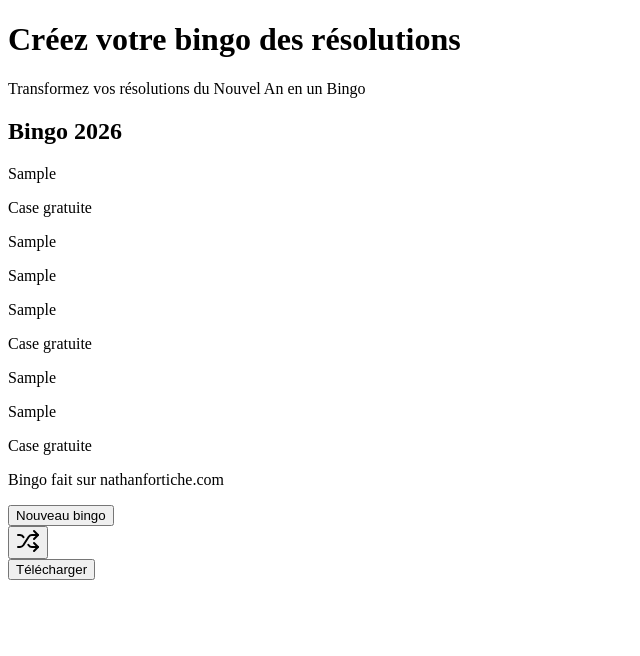
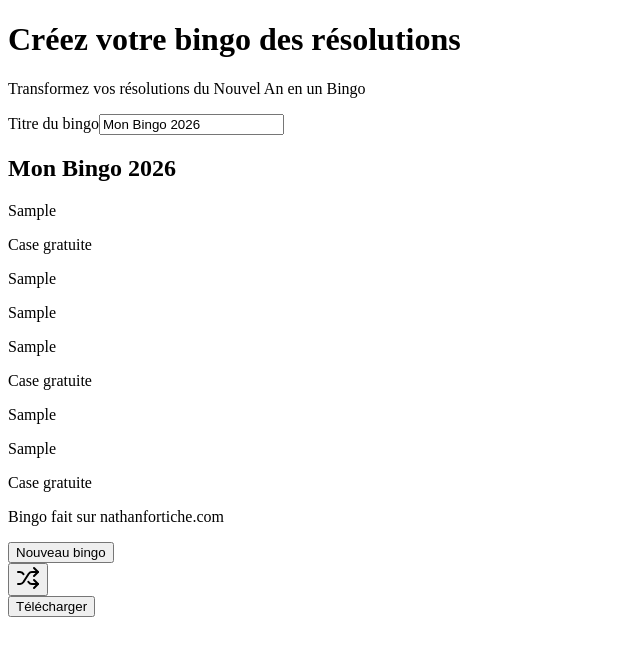
Before and after one commit to nathanfortiche/ForticheBingo, a React (Vite) app in the folder client/: page / in a window 1280 px wide. Both pictures are taken after typing "Sample", "Sample", "Sample", "Sample", "Sample", "Sample" into the empty fields and a click on the button "Créer mon bingo". Shown: the top 656 px of the page, without its empty margins (0-640 px from the left). Built offline with nearby package versions, Linux system fonts and the light colour scheme.

Commit message:
Update bingo card component and home page layout
Replit-Commit-Author: Agent

```diff
--- a/client/src/components/bingo-card.tsx
+++ b/client/src/components/bingo-card.tsx
@@ -18,6 +18,7 @@ import { Checkbox } from "@/components/ui/checkbox";
 type Props = {
   resolutions: Resolution[];
   gridSize: GridSize;
+  title: string;
   onShuffle?: () => void;
 };
 
@@ -44,7 +45,7 @@ const getGridDimensions = (size: GridSize) => {
   }
 };
 
-export default function BingoCard({ resolutions, gridSize, onShuffle }: Props) {
+export default function BingoCard({ resolutions, gridSize, title, onShuffle }: Props) {
   const [shuffledResolutions, setShuffledResolutions] = useState<Resolution[]>([]);
   const [checkedCells, setCheckedCells] = useState<Set<string>>(new Set());
   const [statusMap, setStatusMap] = useState<StatusMap>({});
@@ -149,7 +150,7 @@ export default function BingoCard({ resolutions, gridSize, onShuffle }: Props) {
     >
       <div className="text-center mb-8">
         <h2 className="text-3xl font-medium text-gray-900 tracking-tight">
-          Bingo 2026
+          {title}
         </h2>
       </div>
 
--- a/client/src/pages/home.tsx
+++ b/client/src/pages/home.tsx
@@ -2,6 +2,8 @@ import { useState, useEffect } from "react";
 import ResolutionForm from "@/components/resolution-form";
 import BingoCard from "@/components/bingo-card";
 import { Button } from "@/components/ui/button";
+import { Input } from "@/components/ui/input";
+import { Label } from "@/components/ui/label";
 import { useToast } from "@/hooks/use-toast";
 import html2canvas from "html2canvas";
 import { Shuffle } from "lucide-react";
@@ -14,16 +16,20 @@ export type Resolution = {
 
 export type GridSize = "3x3" | "3x4" | "4x4" | "5x5";
 
+const DEFAULT_BINGO_TITLE = "Mon Bingo 2026";
+
 type SavedBingoState = {
   resolutions: Resolution[];
   gridSize: GridSize;
   showPreview: boolean;
+  title?: string;
 };
 
 export default function Home() {
   const [resolutions, setResolutions] = useState<Resolution[]>([]);
   const [gridSize, setGridSize] = useState<GridSize>("3x3");
   const [showPreview, setShowPreview] = useState(false);
+  const [title, setTitle] = useState(DEFAULT_BINGO_TITLE);
   const [shuffleCount, setShuffleCount] = useState(0);
   const { toast } = useToast();
 
@@ -35,10 +41,16 @@ export default function Home() {
   useEffect(() => {
     const savedState = localStorage.getItem('bingoState');
     if (savedState) {
-      const { resolutions: savedResolutions, gridSize: savedGridSize, showPreview: savedShowPreview } = JSON.parse(savedState) as SavedBingoState;
+      const {
+        resolutions: savedResolutions,
+        gridSize: savedGridSize,
+        showPreview: savedShowPreview,
+        title: savedTitle,
+      } = JSON.parse(savedState) as SavedBingoState;
       setResolutions(savedResolutions);
       setGridSize(savedGridSize);
       setShowPreview(savedShowPreview);
+      setTitle(savedTitle || DEFAULT_BINGO_TITLE);
     }
   }, []);
 
@@ -49,10 +61,11 @@ export default function Home() {
         resolutions,
         gridSize,
         showPreview,
+        title,
       };
       localStorage.setItem('bingoState', JSON.stringify(stateToSave));
     }
-  }, [resolutions, gridSize, showPreview]);
+  }, [resolutions, gridSize, showPreview, title]);
 
   const handleExport = async () => {
     const element = document.getElementById("bingo-card");
@@ -97,6 +110,7 @@ export default function Home() {
     setResolutions([]);
     setGridSize("3x3");
     setShowPreview(false);
+    setTitle(DEFAULT_BINGO_TITLE);
     setShuffleCount(0);
     toast({
       title: "Bingo réinitialisé",
@@ -121,15 +135,27 @@ export default function Home() {
             onSubmit={(data) => {
               setResolutions(data.resolutions);
               setGridSize(data.gridSize);
+              setTitle(DEFAULT_BINGO_TITLE);
               setShowPreview(true);
             }}
           />
         ) : (
           <div className="max-w-3xl mx-auto">
+            <div className="mb-4 space-y-2">
+              <Label htmlFor="bingo-title">Titre du bingo</Label>
+              <Input
+                id="bingo-title"
+                value={title}
+                onChange={(event) => setTitle(event.target.value)}
+                placeholder={DEFAULT_BINGO_TITLE}
+                maxLength={80}
+              />
+            </div>
             <BingoCard
               key={shuffleCount}
               resolutions={resolutions}
               gridSize={gridSize}
+              title={title.trim() || DEFAULT_BINGO_TITLE}
               onShuffle={handleShuffle}
             />
             <div className="flex justify-center gap-4 mt-8">
```
